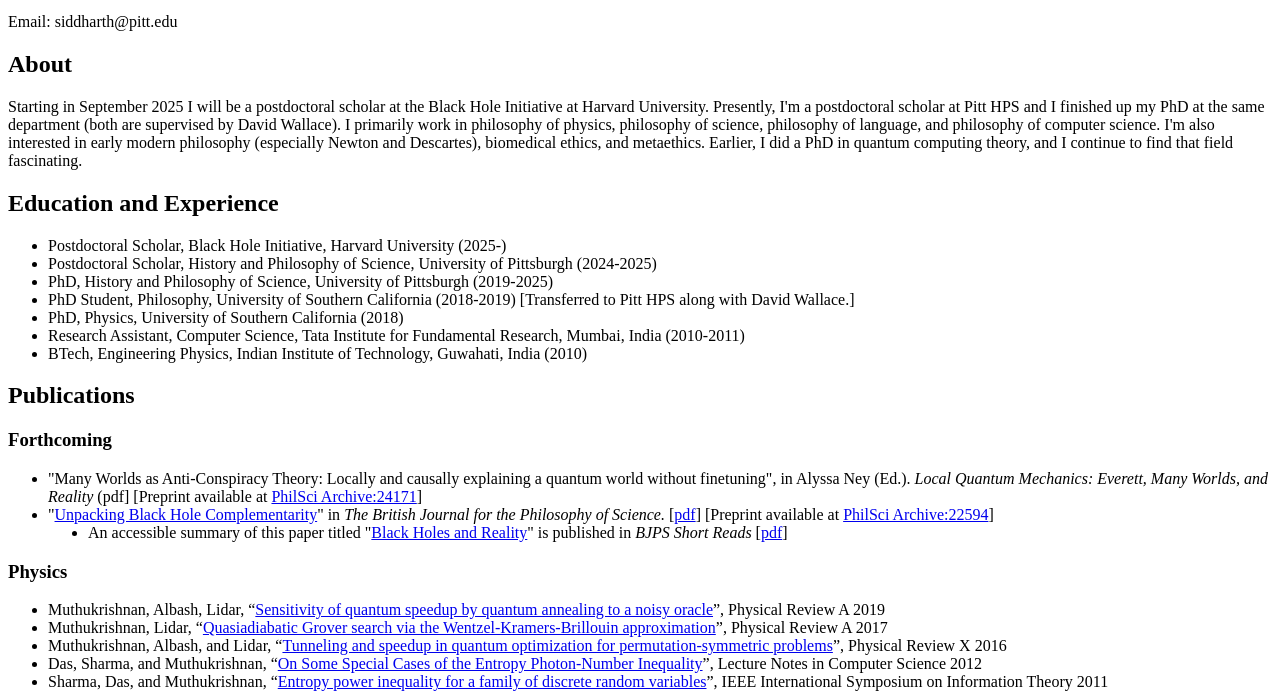
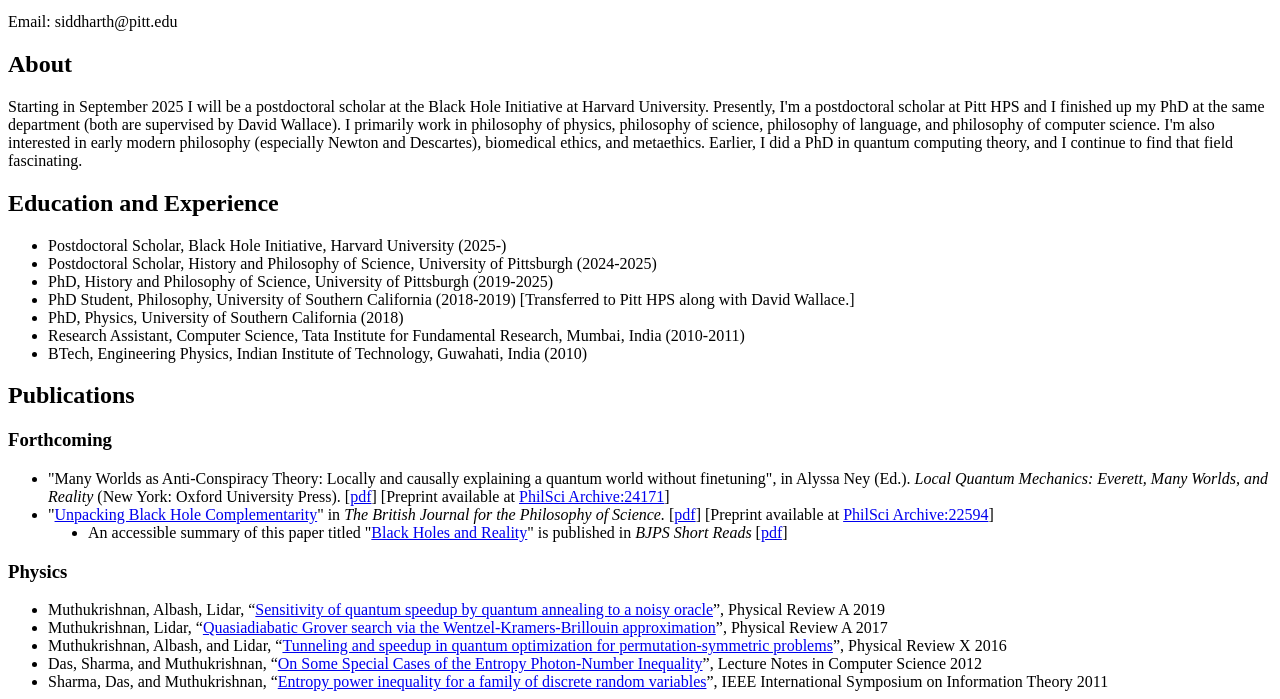
Before and after one commit to siddharthmuthukrishnan/siddharthmuthukrishnan.github.io, a plain HTML site: page index.html in a window 1280 px wide. Shown: the part 101-800 px from the top of the page. Drawn offline with Linux system fonts and the light colour scheme.

Commit message:
Update index.html

```diff
--- a/index.html
+++ b/index.html
@@ -35,7 +35,7 @@
 
     <h3>Forthcoming</h3>
     <ul>
-      <li>"Many Worlds as Anti-Conspiracy Theory: Locally and causally explaining a quantum world without finetuning", in Alyssa Ney (Ed.). <i> Local Quantum Mechanics: Everett, Many Worlds, and Reality</i> (<New York: Oxford University Press). [<a href="Quantum_Causality.pdf">pdf</a>] [Preprint available at <a href="https://philsci-archive.pitt.edu/25958/">PhilSci Archive:24171</a>]</li>
+      <li>"Many Worlds as Anti-Conspiracy Theory: Locally and causally explaining a quantum world without finetuning", in Alyssa Ney (Ed.). <i>Local Quantum Mechanics: Everett, Many Worlds, and Reality</i> (New York: Oxford University Press). [<a href="Quantum_Causality.pdf">pdf</a>] [Preprint available at <a href="https://philsci-archive.pitt.edu/25958/">PhilSci Archive:24171</a>]</li>
       <li>"<a href="https://doi.org/10.1086/728047">Unpacking Black Hole Complementarity</a>" in <i>The British Journal for the Philosophy of Science.</i> [<a href="BH_Complementarity_PhilSciArchive_BJPS.pdf">pdf</a>] [Preprint available at <a href="http://philsci-archive.pitt.edu/22594/">PhilSci Archive:22594</a>] </li>
 	<li style="margin-left: 40px;">An accessible summary of this paper titled "<a href=https://www.thebsps.org/short-reads/black-holes-muthukrishnan/>Black Holes and Reality</a>" is published in <i>BJPS Short Reads</i> [<a href="BH Complementarity BJPS Short Reads Submission.pdf">pdf</a>]</li>
     </ul>
```
